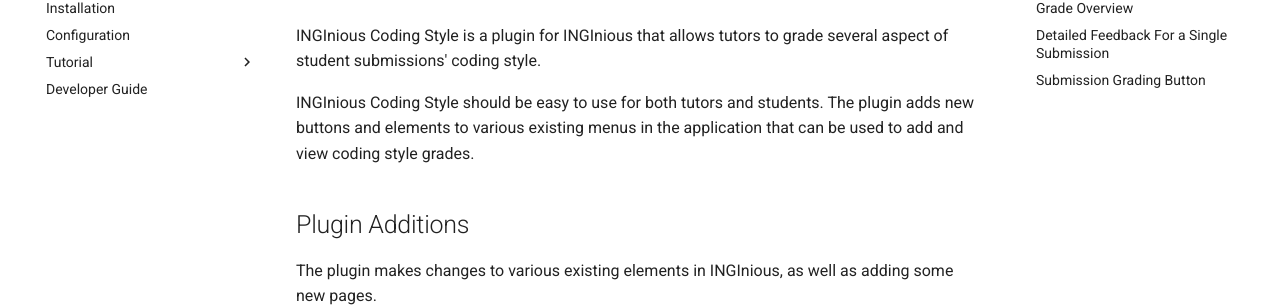
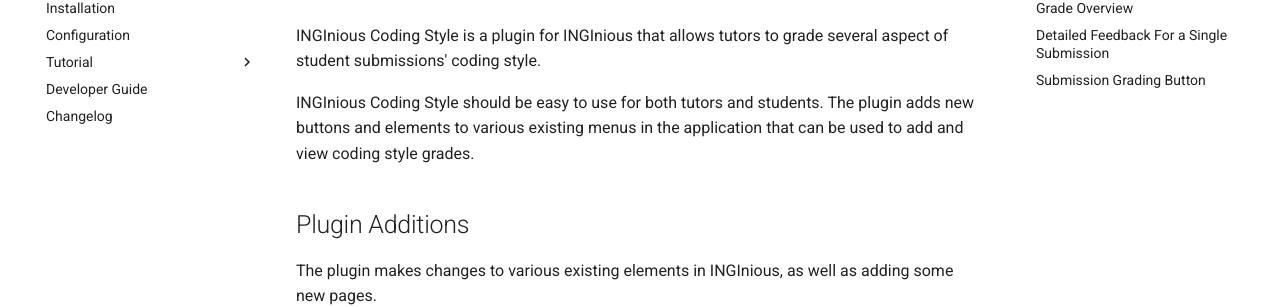
Before and after one commit to PederHA/inginious-coding-style, an MkDocs documentation site: the page built from docs/docs/index.md, in a window 1280 px wide. Shown: the part 157-464 px from the top of the page. Built offline with MkDocs 1.6.1 and Material for MkDocs 9.7.7, drawn with Linux system fonts in a browser that asks for light colours; comment, search, counter and statistics services are not loaded.

Commit message:
Add changelog page to mkdocs

```diff
--- a/docs/mkdocs.yml
+++ b/docs/mkdocs.yml
@@ -39,6 +39,7 @@ nav:
   - tutorial/tutor-guide.md
   - tutorial/student-guide.md
 - developer-guide.md
+- changelog.md
 markdown_extensions:
 - toc:
     permalink: true
```
